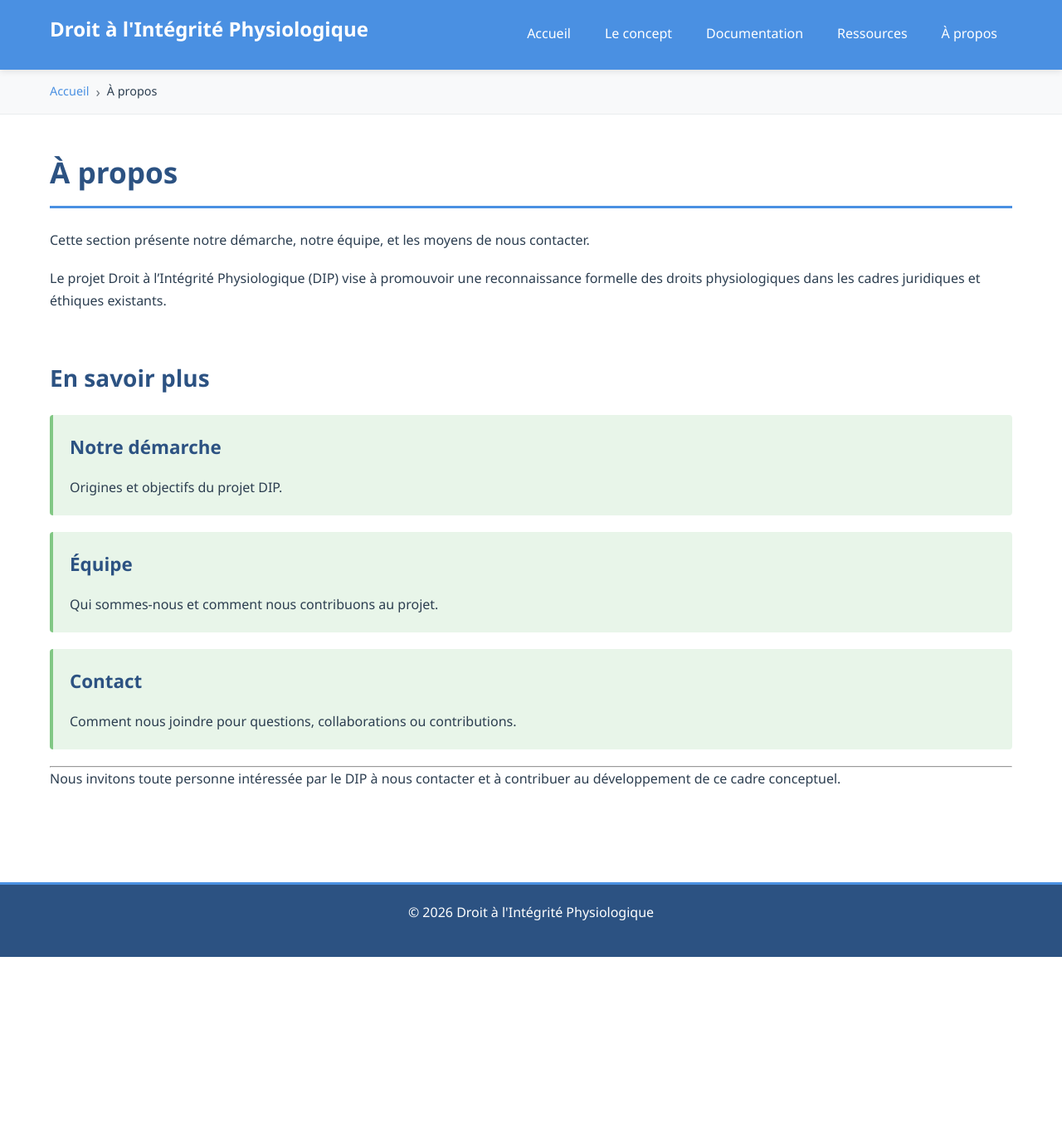
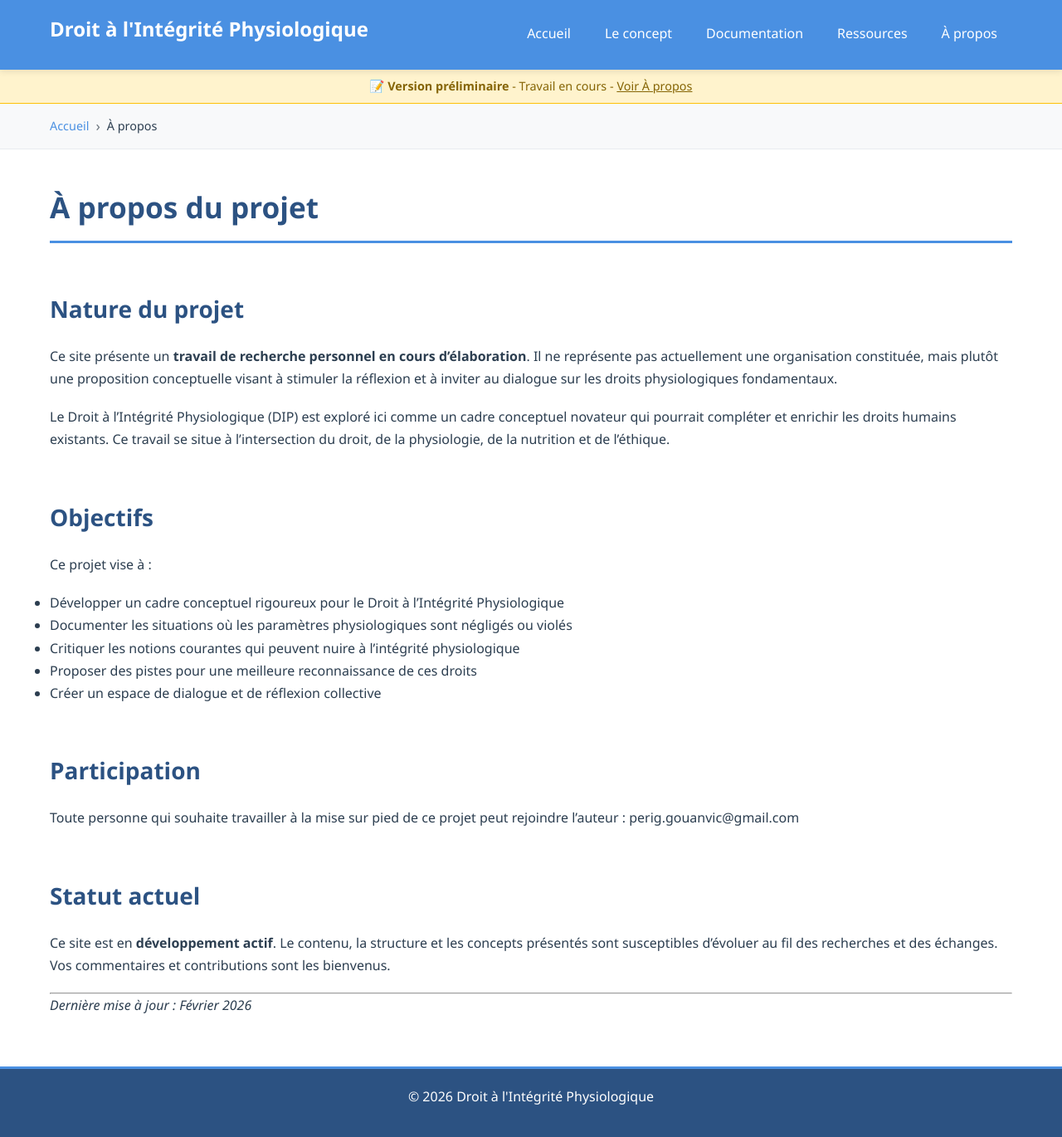
Before and after one commit to PerigGouanvic/droit-integrite-physiologique, a Jekyll site: the page built from a-propos/index.md, in a window 1280 px wide and 1375 px high. Shown: the top 1370 px of the window at 83% size. Built offline with Jekyll 4.4.1, drawn with Linux system fonts in a browser that asks for light colours.

Commit message:
Ajout bandeau version préliminaire et page À propos avec contact

```diff
--- a/_layouts/default.html
+++ b/_layouts/default.html
@@ -42,6 +42,13 @@
             </nav>
         </div>
     </header>
+
+    <!-- Bandeau version préliminaire -->
+    <div class="beta-banner">
+        <div class="beta-container">
+            📝 <strong>Version préliminaire</strong> - Travail en cours - <a href="{{ '/a-propos/' | relative_url }}">Voir À propos</a>
+        </div>
+    </div>
 
     {% unless page.url == '/' %}
     <nav class="breadcrumb" aria-label="Fil d'Ariane">
--- a/a-propos/index.md
+++ b/a-propos/index.md
@@ -1,32 +1,34 @@
 ---
 layout: default
 title: À propos
-description: En savoir plus sur notre démarche
 ---
 
-# À propos
+# À propos du projet
 
-Cette section présente notre démarche, notre équipe, et les moyens de nous contacter.
+## Nature du projet
 
-Le projet Droit à l'Intégrité Physiologique (DIP) vise à promouvoir une reconnaissance formelle des droits physiologiques dans les cadres juridiques et éthiques existants.
+Ce site présente un **travail de recherche personnel en cours d'élaboration**. Il ne représente pas actuellement une organisation constituée, mais plutôt une proposition conceptuelle visant à stimuler la réflexion et à inviter au dialogue sur les droits physiologiques fondamentaux.
 
-## En savoir plus
+Le Droit à l'Intégrité Physiologique (DIP) est exploré ici comme un cadre conceptuel novateur qui pourrait compléter et enrichir les droits humains existants. Ce travail se situe à l'intersection du droit, de la physiologie, de la nutrition et de l'éthique.
 
-<div class="card">
-<h3><a href="{{ '/a-propos/a-propos/' | relative_url }}">Notre démarche</a></h3>
-<p>Origines et objectifs du projet DIP.</p>
-</div>
+## Objectifs
 
-<div class="card">
-<h3><a href="{{ '/a-propos/equipe/' | relative_url }}">Équipe</a></h3>
-<p>Qui sommes-nous et comment nous contribuons au projet.</p>
-</div>
+Ce projet vise à :
 
-<div class="card">
-<h3><a href="{{ '/a-propos/contact/' | relative_url }}">Contact</a></h3>
-<p>Comment nous joindre pour questions, collaborations ou contributions.</p>
-</div>
+- Développer un cadre conceptuel rigoureux pour le Droit à l'Intégrité Physiologique
+- Documenter les situations où les paramètres physiologiques sont négligés ou violés
+- Critiquer les notions courantes qui peuvent nuire à l'intégrité physiologique
+- Proposer des pistes pour une meilleure reconnaissance de ces droits
+- Créer un espace de dialogue et de réflexion collective
+
+## Participation
+
+Toute personne qui souhaite travailler à la mise sur pied de ce projet peut rejoindre l'auteur : <span class="contact-link">moc.liamg@civnauog.girep</span>
+
+## Statut actuel
+
+Ce site est en **développement actif**. Le contenu, la structure et les concepts présentés sont susceptibles d'évoluer au fil des recherches et des échanges. Vos commentaires et contributions sont les bienvenus.
 
 ---
 
-Nous invitons toute personne intéressée par le DIP à nous contacter et à contribuer au développement de ce cadre conceptuel.
+*Dernière mise à jour : Février 2026*
--- a/assets/css/style.css
+++ b/assets/css/style.css
@@ -161,6 +161,32 @@ header h1 a:hover {
     padding-left: 25px;
 }
 
+/* Bandeau version préliminaire */
+.beta-banner {
+    background-color: #fff3cd;
+    border-bottom: 1px solid #ffc107;
+    color: #856404;
+    font-size: 0.9rem;
+    padding: 8px 0;
+    text-align: center;
+}
+
+.beta-container {
+    max-width: 1200px;
+    margin: 0 auto;
+    padding: 0 20px;
+}
+
+.beta-banner a {
+    color: #856404;
+    text-decoration: underline;
+    font-weight: 500;
+}
+
+.beta-banner a:hover {
+    color: #533f03;
+}
+
 /* Breadcrumb (Fil d'Ariane) */
 .breadcrumb {
     background-color: var(--gris-clair);
@@ -290,6 +316,13 @@ a:hover {
     color: var(--texte-principal);
 }
 
+/* Contact email masqué */
+.contact-link {
+    display: inline-block;
+    unicode-bidi: bidi-override;
+    direction: rtl;
+}
+
 /* Footer */
 footer {
     background-color: var(--bleu-fonce);
@@ -388,6 +421,16 @@ footer {
         padding-left: 45px;
     }
 
+    /* Bandeau beta mobile */
+    .beta-banner {
+        font-size: 0.85rem;
+        padding: 10px 0;
+    }
+
+    .beta-container {
+        padding: 0 15px;
+    }
+
     /* Breadcrumb mobile - amélioré */
     .breadcrumb {
         font-size: 0.85rem;
```
